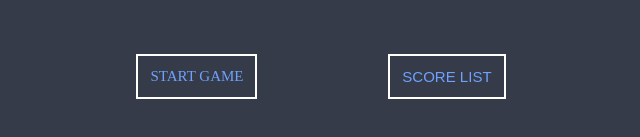
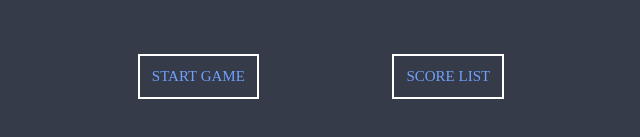
Before and after one commit to grzesiekS/snake-game, a React (Create React App) app: page / in a window 1280 px wide. Shown: the part 263-400 px from the top of the page, without its empty margins (319-959 px from the left). Built offline with nearby package versions, Linux system fonts and the light colour scheme; a web font is replaced by a local one.

Commit message:
Add forn family to Button styles

```diff
--- a/src/components/common/Button/Button.module.scss
+++ b/src/components/common/Button/Button.module.scss
@@ -9,6 +9,7 @@
   transition: all 1s;
   text-decoration: none;
   text-transform: uppercase;
+  font-family: $globalFont;
 
   &:hover {
     cursor: pointer;
```
